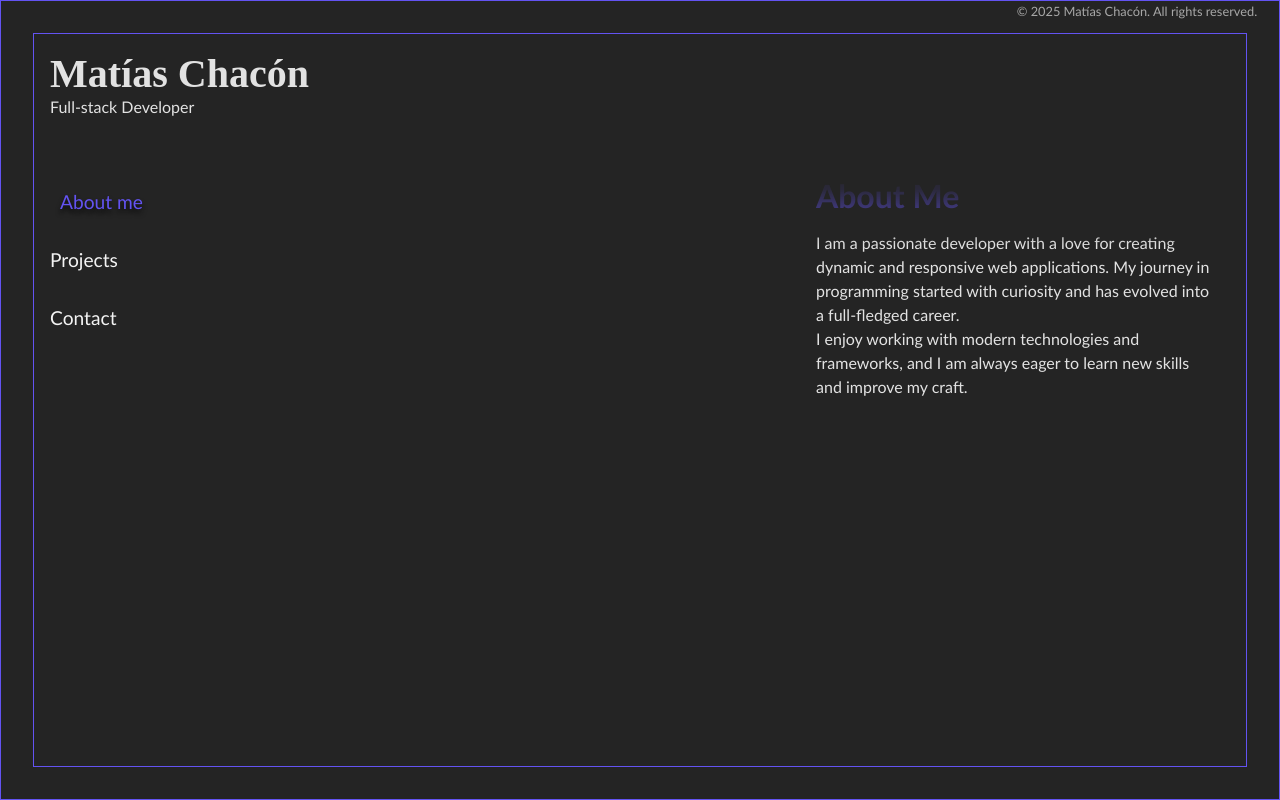
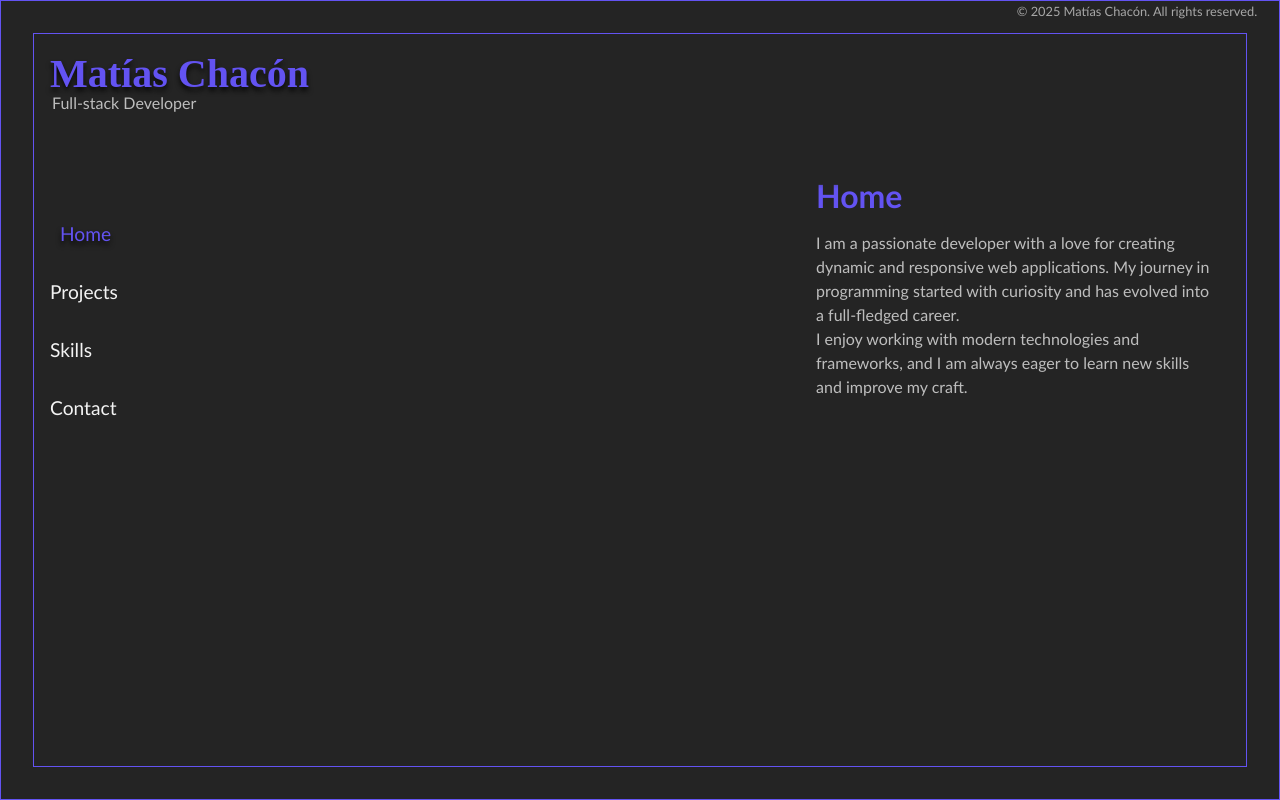
Before and after one commit to Maty910/portfolio, a React (Vite) app: page / in a window 1280 px wide. Built offline with nearby package versions, Linux system fonts and the light colour scheme; a web font is replaced by a local one.

Commit message:
feat: skills section

```diff
--- a/src/App.tsx
+++ b/src/App.tsx
@@ -1,26 +1,29 @@
 import { useState } from 'react'
 import { Page } from './components/Page'
 import { Header } from './components/Header'
-import { About } from './components/About'
+import { Home } from './components/Home'
 import { Projects } from './components/Projects'
+import { Skills } from './components/Skills'
 import { Contact } from './components/Contact'
 import { Footer } from './components/Footer'
 
 import './index.css'
 
 function App() {
-  const [activeSection, setActiveSection] = useState('about')
+  const [activeSection, setActiveSection] = useState('home')
 
   const renderActiveSection = () => {
     switch(activeSection) {
-      case 'about':
-        return <About />
+      case 'home':
+        return <Home />
       case 'projects':
         return <Projects />
       case 'contact':
         return <Contact />
+      case 'skills':
+        return <Skills />
       default:
-        return <About />
+        return <Home />
     }
   }
 
--- a/src/components/Header.tsx
+++ b/src/components/Header.tsx
@@ -19,11 +19,11 @@ export function Header({ activeSection, setActiveSection }) {
         <ul>
           <li>
             <a
-              onClick={() => handleSectionClick('about')}
-              className={activeSection === 'about' ? 'active' : ''}
+              onClick={() => handleSectionClick('home')}
+              className={activeSection === 'home' ? 'active' : ''}
               style={{ cursor: 'pointer' }}
             >
-              About me
+              Home
             </a>
           </li>
           <li>
@@ -33,6 +33,15 @@ export function Header({ activeSection, setActiveSection }) {
               style={{ cursor: 'pointer' }}
             >
               Projects
+            </a>
+          </li>
+          <li>
+            <a
+              onClick={() => handleSectionClick('skills')}
+              className={activeSection === 'skills' ? 'active' : ''}
+              style={{ cursor: 'pointer' }}
+            >
+              Skills
             </a>
           </li>
           <li>
--- a/src/components/About.tsx
+++ b/src/components/Home.tsx
@@ -1,7 +1,7 @@
-export function About() {
+export function Home() {
   return (
     <section className='about' id="about">
-      <h2>About Me</h2>
+      <h2>Home</h2>
       <p>
         I am a passionate developer with a love for creating dynamic and
         responsive web applications. My journey in programming started with
--- a/src/components/Navigation.tsx
+++ b/src/components/Navigation.tsx
@@ -1,4 +1,4 @@
-
+import { Link } from 'react-scroll';
 
 export function Navigation() {
   return (
--- a/src/components/Projects.tsx
+++ b/src/components/Projects.tsx
@@ -22,7 +22,7 @@ export function Projects() {
     {
       id: 3,
       title: "Community Manager Portfolio",
-      description: "Portfolio for a community manager showcasing social media management skills",
+      description: "[WIP] Portfolio for a community manager showcasing social media management skills",
       image: "./images/project3.png",
       technologies: ["React", "CSS", "JavaScript"],
       githubUrl: "https://github.com/Maty910/Portafolio-Lu"
@@ -31,7 +31,7 @@ export function Projects() {
 
   return (
     <section className="projects" id="projects">
-      <h2>My Projects</h2>
+      <h2>Projects</h2>
       <div className="projects-grid">
         {projects.map(project => (
           <div key={project.id} className={`project-card ${project.featured ? 'featured' : ''}`}>
--- /dev/null
+++ b/src/components/Skills.tsx
@@ -0,0 +1,47 @@
+export function Skills() {
+  return (
+    <section className="skills" id="skills">
+      <h2>Skills</h2>
+      <p>Here are some of the technologies and tools I work with:</p>
+      <ul>
+        <li>React</li>
+        <li>Node.js</li>
+        <li>CSS</li>
+        <li>Express.js</li>
+        <li>JavaScript</li>
+        <li>TypeScript</li>
+        <li>HTML</li>
+        <li>REST APIs</li>
+        <li>SQL</li>
+        <li>SQLite</li>
+        <li>MongoDB</li>
+        <li>Postman</li>
+        <li>Python</li>
+        <li>Git</li>
+        <li>React Native</li>
+        <li>Tailwind CSS</li>
+        <li>JSON</li>
+        <li>Netlify</li>
+        <li>GitHub</li>
+        <li>Visual Studio Code</li>
+        <li>Figma</li>
+        <li>Canva</li>
+      </ul>
+        <p>In addition to my technical skills, I also have experience in:</p>
+      <ul>
+        <li>Problem Solving</li>
+        <li>Version Control</li>
+        <li>Agile Methodologies</li>
+        <li>UI/UX Design</li>
+        <li>Testing and Debugging</li>
+        <li>Communication and Collaboration</li>
+        <li>Time Management</li>
+        <li>Adaptability</li>
+        <li>Continuous Learning</li>
+      </ul>
+      <p>I'm always eager to learn new technologies and improve my skills.</p>
+
+      <a href="#projects">Check out my projects</a>
+    </section>
+  )
+}
--- a/src/index.css
+++ b/src/index.css
@@ -79,6 +79,10 @@ body {
   font-weight: 600;
   margin: 0;
   font-family: 'zen dots';
+
+  color: var(--primary-color);
+  text-shadow: 0 4px 5px var(--bg-color);
+  margin-bottom: var(--pad-sm);
 }
 
 .header ul {
@@ -119,6 +123,14 @@ body {
   color: var(--primary-color);
   text-shadow: 0 4px 5px var(--bg-color);
   margin-left: 10px;
+}
+
+.header p {
+  color: var(--text-secondary);
+  margin-bottom: var(--pad-sm);
+  top: -20px;
+  position: relative;
+  margin-left: 2px
 }
 
 .about {
@@ -381,9 +393,9 @@ body {
     rgba(0,0,0,1) 100%);
   mask: linear-gradient(to bottom,
     transparent 0%,
-    rgba(0,0,0,0.1) 5%,
-    rgba(0,0,0,1) 15%,
-    rgba(0,0,0,1) 100%);
+    rgba(0,0,0,0.1) 1%,
+    rgba(0,0,0,1) 5%,
+    rgba(0,0,0,1) 84%);
 
   padding: 1rem 0;
 }
@@ -404,3 +416,142 @@ body {
   background: var(--primary-color);
   border-radius: 10px;
 }
+
+.about h2, .projects h2, .contact h2, .skills h2 {
+  font-size: 2em;
+  margin: 0;
+  margin-bottom: 1rem;
+  color: var(--primary-color);
+}
+
+.about p, .contact p, .skills p{
+  margin: 0;
+  padding: 0;
+  font-size: 1em;
+  line-height: 1.5;
+  color: var(--text-secondary);
+}
+
+.contact a {
+  color: var(--primary-color);
+  text-decoration: none;
+  transition: color 0.3s ease;
+  font-weight: 500;
+  font-size: 1em;
+  transition: margin-left 0.2s ease-in-out;
+}
+
+.contact a:hover {
+  color: var(--text-secondary);
+  text-shadow: 0 4px 5px var(--bg-color);
+  margin-left: 10px;
+  transition: margin-left 0.3s ease-in-out;
+}
+
+.header a {
+  color: var(--text-primary);
+  text-decoration: none;
+  transition: color 0.3s ease;
+}
+
+.header a.active {
+  color: var(--primary-color);
+  text-shadow: 0 4px 5px var(--bg-color);
+  margin-left: 10px;
+}
+
+.skills {
+  position: absolute;
+  right: calc(var(--pad) * 2);
+  bottom: calc(var(--pad) * 2);
+  white-space: pre-wrap;
+  width: min(400px, 50%);
+  font-family: 'Gill Sans', 'Gill Sans MT', Calibri, 'Trebuchet MS', sans-serif;
+
+  /* Mismas propiedades de scroll */
+  height: 72vh;
+  overflow-y: auto;
+  overflow-x: hidden;
+
+  /* Gradiente de opacidad */
+  -webkit-mask: linear-gradient(to bottom,
+    transparent 0%,
+    rgba(0,0,0,0.1) 5%,
+    rgba(0,0,0,1) 15%,
+    rgba(0,0,0,1) 100%);
+  mask: linear-gradient(to bottom,
+    transparent 0%,
+    rgba(0,0,0,0.1) 1%,
+    rgba(0,0,0,1) 5%,
+    rgba(0,0,0,1) 84%);
+
+  padding: 1rem 0;
+}
+
+.skills ul {
+  list-style: none;
+  padding: 0;
+  margin: 0;
+
+  display: flex;
+  flex-wrap: wrap;
+  gap: 0.5rem;
+  margin-bottom: 1rem;
+  margin-left: 3px;
+}
+
+.skills li {
+  font-size: 1.2em;
+  font-weight: 500;
+  cursor: pointer;
+  padding: 0.5em 0;
+
+  background: rgba(99, 83, 242, 0.2);
+  color: var(--primary-color);
+  padding: 0.25rem 0.5rem;
+  border-radius: 4px;
+  font-size: 0.8rem;
+  border: 1px solid rgba(99, 83, 242, 0.3);
+  transition: transform 0.3s ease-in-out;
+}
+
+.skills li:hover {
+  transform:scale(1.05);
+  transition: transform 0.3s ease-in-out;
+}
+
+.skills a {
+  color: var(--primary-color);
+  text-decoration: none;
+  transition: all 0.3s ease-in-out;
+  font-weight: 500;
+  margin-top: 0.5rem;
+  padding: 0.75rem 1.5rem;
+  border: 1px solid var(--primary-color);
+  border-radius: 6px;
+  display: inline-block;
+  transition: margin-left 0.2s ease-in-out;
+}
+
+.skills a:hover {
+  color: var(--text-secondary);
+  margin-left: 10px;
+  transition: margin-left 0.3s ease-in-out;
+  background: var(--primary-color);
+  color: white;
+}
+
+.skills::-webkit-scrollbar {
+  width: 6px;
+  background: rgba(255, 255, 255, 0.1);
+}
+
+.skills::-webkit-scrollbar-track {
+  background: rgba(255, 255, 255, 0.1);
+  border-radius: 10px;
+}
+
+.skills::-webkit-scrollbar-thumb {
+  background: var(--primary-color);
+  border-radius: 10px;
+}
```
